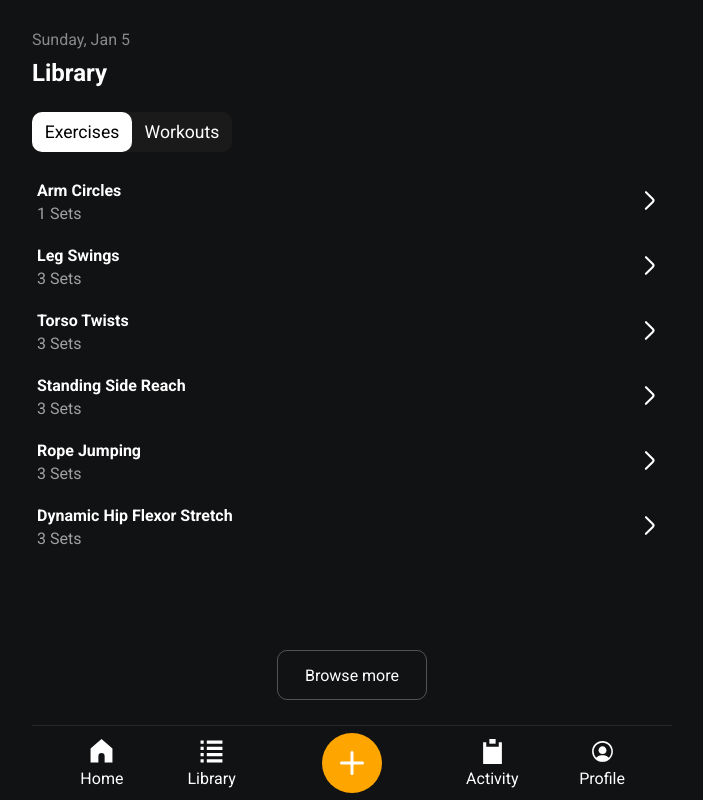
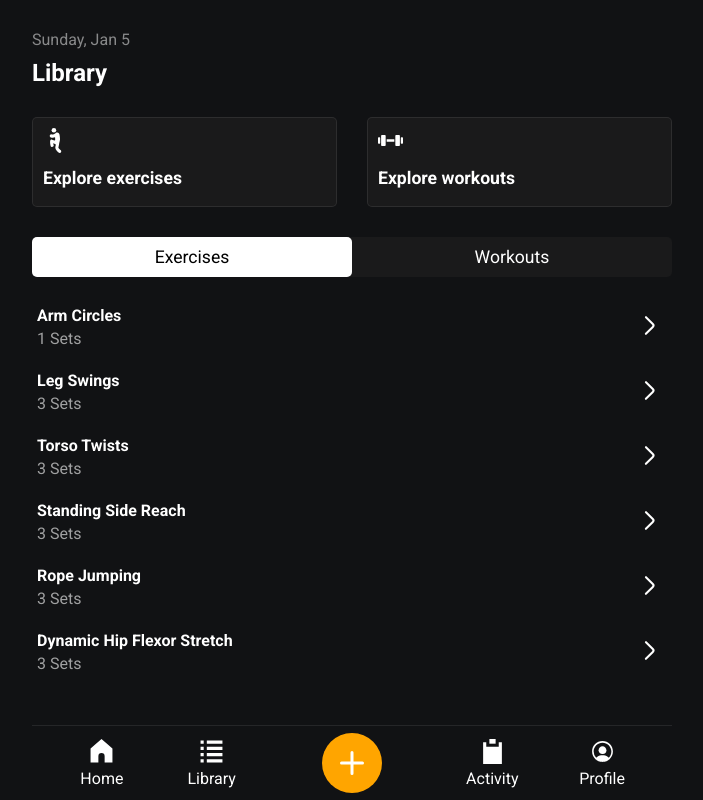
Before and after one commit to Stefan0712/fitness-app, a React (Create React App) app: page /library in a window 1280 px wide. Shown: the whole page, without its empty margins (288-991 px from the left). Built offline with nearby package versions, Linux system fonts and the light colour scheme.

Commit message:
Separated default workouts and exercises into ExploreExercises.js and ExploreWorkouts.js, removed Browse button and added two separate buttons for exercises and workouts, removed Browse.js and made exercises/workouts buttons from library a bit bigger

```diff
--- a/src/Routes.js
+++ b/src/Routes.js
@@ -15,10 +15,11 @@ import CreateExercise from './components/pages/Exercise/CreateExercise';
 import EditProfile from './components/pages/Profile/EditProfile';
 import ViewWorkout from './components/pages/Workout/ViewWorkout';
 import ViewExercise from './components/pages/Exercise/ViewExercise';
-import Browse from './components/pages/Library/Browse';
 import ViewBrowseExercise from './components/pages/Exercise/ViewBrowseExercise';
 import ViewBrowseWorkout from './components/pages/Workout/ViewBrowseWorkout';
 import FieldsPage from './components/pages/Settings/FieldsPage';
+import ExploreWorkouts from './components/pages/Library/ExploreWorkouts';
+import ExploreExercises from './components/pages/Library/ExploreExercises';
 
 
 function AppRoutes() {
@@ -44,7 +45,8 @@ function AppRoutes() {
       <Route path="/exercise/:id/view" element={<ViewExercise />} />
       <Route path="/exercise/:id/edit" element={<EditExercise />} />
       <Route path="/create-exercise" element={<CreateExercise />} />
-      <Route path='/browse' element={<Browse />} />
+      <Route path='/explore-workouts' element={<ExploreWorkouts />} />
+      <Route path='/explore-exercises' element={<ExploreExercises />} />
       <Route path='/browse/exercise/:id/view' element={<ViewBrowseExercise />} />
       <Route path='/browse/workout/:id/view' element={<ViewBrowseWorkout />} />
       <Route path='/fields' element={<FieldsPage />} />
--- a/src/components/pages/Library/Browse.js
+++ /dev/null
@@ -1,81 +0,0 @@
-import { getDateForHeader } from "../../../helpers";
-import { useState } from "react";
-import { exercises, workouts } from "../../../database";
-import { IconLibrary } from "../../../IconLibrary";
-import { Link } from "react-router-dom";
-import { saveExerciseToLibrary, saveWorkoutToLibrary } from "../../../store/userSlice";
-import { useDispatch, useSelector } from "react-redux";
-
-const Browse = () => {
-
-    const [libraryScreen, setLibraryScreen] = useState('exercises');
-    const exercisesLibrary = useSelector((state)=>state.user.exercises);
-    const workoutsLibrary = useSelector((state)=>state.user.workouts);
-
-    const dispatch = useDispatch();
-
-    return (
-        <div className="library page">
-            <div className='header'>
-                <div className='date'>{getDateForHeader()}</div>
-                <h2>Browse</h2>
-            </div>
-
-            <div className="library-navigation">
-                <button onClick={()=>setLibraryScreen('exercises')} className={libraryScreen === 'exercises' ? 'selected-button' : ''}>Exercises</button>
-                <button onClick={()=>setLibraryScreen('workouts')} className={libraryScreen === 'workouts' ? 'selected-button' : ''}>Workouts</button>
-            </div>
-            {libraryScreen === "workouts" ? (
-                <div className="library-items-container">
-                {workouts?.length > 0 ? (
-                    workouts.map((workout, index) => (
-                    <div key={index} className="item-body">
-                        <Link to={`/browse/workout/${workout.id}/view/`} className="item-info">
-                            <h4>{workout.name}</h4>
-                            <div className="item-description">
-                                <p>{workout.exercises.length} exercises</p>
-                                <p>{workout.targetGroup.map(group=>group.name+' ')}</p>
-                            </div>
-                        </Link>
-                        <div className="item-button">
-                        {!workoutsLibrary.some(userWorkout => userWorkout.sourceId === workout.id) ? (
-                                <button onClick={()=>dispatch(saveWorkoutToLibrary(workout))}><img className="small-icon" src={IconLibrary.Download} alt="icon" /></button>
-                            ) : (<p>Saved</p>)}
-                        </div>
-                    </div>
-                    ))
-                ) : (
-                    <p>No workouts created yet.</p>
-                )}
-            </div>
-            ) : ""}
-            {libraryScreen === "exercises" ? (
-                <div className="library-items-container">
-                {exercises?.length > 0 ? (
-                    exercises.map((exercise, index) => (
-                    <div key={"exercise-"+index} className="item-body">
-                        <Link to={`/browse/exercise/${exercise.id}/view/`} className="item-info">
-                            <h4>{exercise.name}</h4>
-                            <div className="item-description">
-                                <p>{exercise.sets} Sets</p>
-                                <p>{exercise.targetGroup.map(group=>group+' ')}</p>
-                            </div>
-                        </Link>
-                        <div className="item-button">
-                            {!exercisesLibrary.some(userExercise => userExercise.sourceId === exercise.id) ? (
-                                <button onClick={()=>dispatch(saveExerciseToLibrary(exercise))}><img className="small-icon" src={IconLibrary.Download} alt="icon" /></button>
-                            ) : (<p>Saved</p>)}
-                        </div>
-                    </div>
-                    ))
-                ) : (
-                    <p>No exercises created yet.</p>
-                )}
-                </div>
-
-            ):''}
-        </div>
-     );
-}
-
-export default Browse;
--- /dev/null
+++ b/src/components/pages/Library/ExploreExercises.js
@@ -0,0 +1,50 @@
+import { getDateForHeader } from "../../../helpers";
+import { useState } from "react";
+import { exercises, workouts } from "../../../database";
+import { IconLibrary } from "../../../IconLibrary";
+import { Link } from "react-router-dom";
+import { saveExerciseToLibrary, saveWorkoutToLibrary } from "../../../store/userSlice";
+import { useDispatch, useSelector } from "react-redux";
+
+const ExploreExercises = () => {
+
+    const exercisesLibrary = useSelector((state)=>state.user.exercises);
+
+    const dispatch = useDispatch();
+
+    return (
+        <div className="library page">
+            <div className='header'>
+                <div className='date'>{getDateForHeader()}</div>
+                <h2>Explore Exercises</h2>
+            </div>
+
+                <div className="library-items-container">
+                    {exercises?.length > 0 ? (
+                        exercises.map((exercise, index) => (
+                        <div key={"exercise-"+index} className="item-body">
+                            <Link to={`/browse/exercise/${exercise.id}/view/`} className="item-info">
+                                <h4>{exercise.name}</h4>
+                                <div className="item-description">
+                                    <p>{exercise.sets} Sets</p>
+                                    <p>{exercise.targetGroup.map(group=>group+' ')}</p>
+                                </div>
+                            </Link>
+                            <div className="item-button">
+                                {!exercisesLibrary.some(userExercise => userExercise.sourceId === exercise.id) ? (
+                                    <button onClick={()=>dispatch(saveExerciseToLibrary(exercise))}><img className="small-icon" src={IconLibrary.Download} alt="icon" /></button>
+                                ) : (<p>Saved</p>)}
+                            </div>
+                        </div>
+                        ))
+                    ) : (
+                        <p>Loading exercises...</p>
+                    )}
+                </div>
+
+
+        </div>
+     );
+}
+
+export default ExploreExercises;
--- a/src/components/pages/Library/Library.js
+++ b/src/components/pages/Library/Library.js
@@ -4,12 +4,15 @@ import { Link } from "react-router-dom";
 import { useSelector } from "react-redux";
 import { IconLibrary } from "../../../IconLibrary";
 import { useState } from "react";
+import { mockExercises } from "../../../constants/mockExercises";
+import { mockWorkouts } from "../../../constants/mockWorkouts";
 
 
 const Library = () => {
 
     const exercises = useSelector((state)=>state.user.exercises);
     const workouts = useSelector((state)=>state.user.workouts);
+
 
     const [libraryScreen, setLibraryScreen] = useState('exercises');
 
@@ -20,6 +23,16 @@ const Library = () => {
             <div className='header'>
                 <div className='date'>{getDateForHeader()}</div>
                 <h2>Library</h2>
+            </div>
+            <div className="explore-buttons">
+                <Link to={'/explore-exercises'} className="explore-button">
+                    <img src={IconLibrary.Exercise} className="small-icon"></img>
+                    <p>Explore exercises</p>
+                </Link>
+                <Link to={'/explore-workouts'} className="explore-button">
+                    <img src={IconLibrary.Dumbbell} className="small-icon"></img>
+                    <p>Explore workouts</p>
+                </Link>
             </div>
             <div className="library-navigation">
                 <button onClick={()=>setLibraryScreen('exercises')} className={libraryScreen === 'exercises' ? 'selected-button' : ''}>Exercises</button>
@@ -68,7 +81,6 @@ const Library = () => {
                 </div>
 
             ):''}
-            <Link to={'/browse'} className="browse-button">Browse more</Link>
         </div>
      );
 }
--- a/src/components/pages/Library/library.css
+++ b/src/components/pages/Library/library.css
@@ -11,26 +11,58 @@
     }
 
 }
-
+.explore-buttons{
+    width: 100%;
+    height: 100px;
+    display: flex;
+    justify-content: space-between;
+    align-items: center;
+}
+.explore-button{
+    width: calc(50% - 15px);
+    height: 90%;
+    border: 1px solid rgba(211, 211, 211, 0.1);
+    display: flex;
+    flex-direction: column;
+    border-radius: 5px;
+    padding: 10px;
+    gap: 15px;
+    text-decoration: none;
+    background-color: #1A1A1B;
+}
+.explore-button p{
+    font-size: 1.1rem;
+    font-weight: 600;
+}
 .library-navigation{
     height: 40px;
+    width: 100%;
     align-self: start;
     display: flex;
     align-items: center;
     background-color: #1A1A1B;
-    border-radius: 10px;
+    border-radius: 5px;
 }
 .library-navigation button{
-    height: 40px;
-    width: 100px;
+    height: 100%;
+    width: 50%;
     background-color: transparent;
     border: 1px solid transparent;
     font-size: 1.1rem;
-    border-radius: 10px;
+    border-radius: 5px;
+}
+.library-navigation > button:nth-child(1){
+    border-top-left-radius: 10px;
+    border-bottom-left-radius: 10px;
+}
+.library-navigation > button:nth-child(2){
+    border-top-right-radius: 10px;
+    border-bottom-right-radius: 10px;
 }
 .library-navigation button.selected-button{
     background-color: white;
     color: black;
+    border-radius: 5px;
 }
 .library-buttons{
     display: flex;
--- a/src/components/pages/Workout/Workout.js
+++ b/src/components/pages/Workout/Workout.js
@@ -226,6 +226,9 @@ const Workout = () => {
                     const updatedFields = updatedSet.fields.map((field) => ({
                         ...field,
                         isCompleted: true, // Mark all fields as completed
+                        value: !field.isCompleted && (!field.value || field.value === 0)
+                            ? parseInt(field.targetValue, 10)
+                            : field.value
                     }));
 
                     // Update the set's fields and completion status
```
Also changed, not shown: src/components/pages/Library/ExploreWorkouts.js (added, +49 -0 lines).
